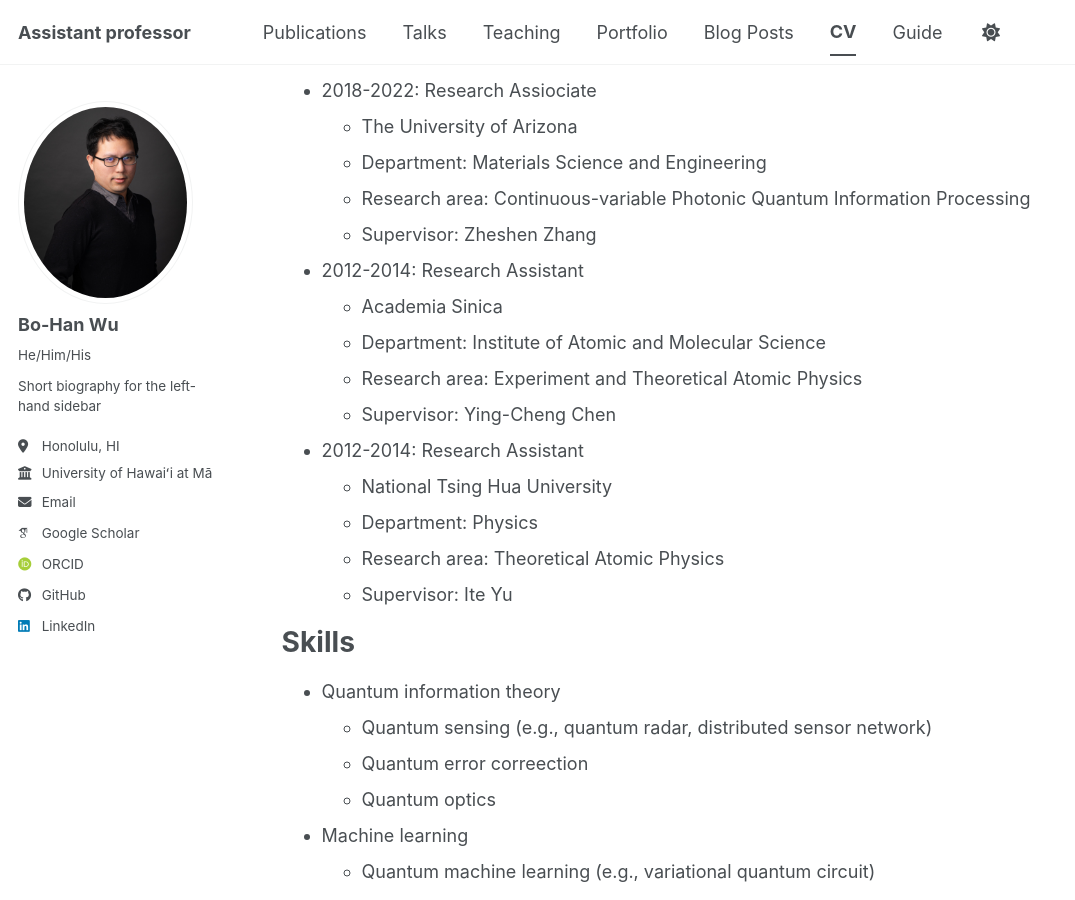
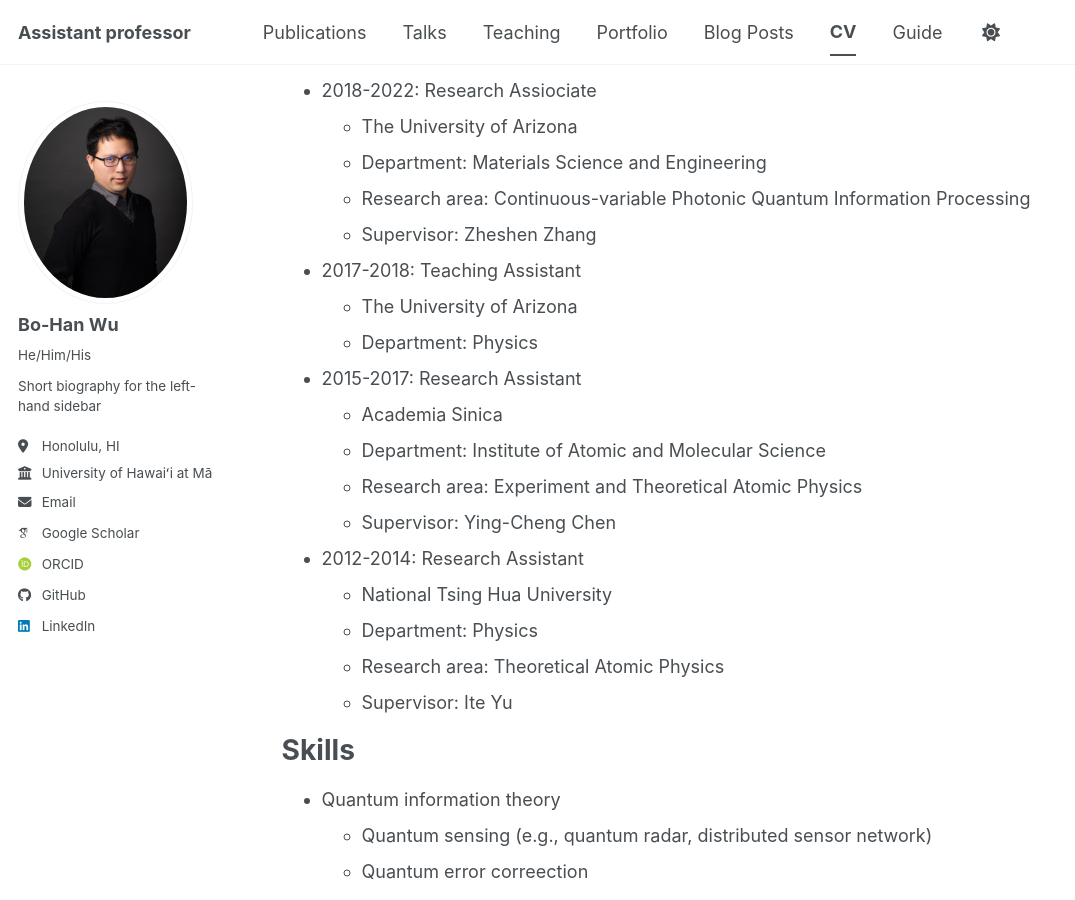
Before and after one commit to go705/go705.github.io, a Jekyll site: the page built from _pages/cv.md, in a window 1280 px wide and 900 px high, scrolled down 719 px. Shown: the whole window, without its empty margins (0-1075 px from the left). Built offline with Jekyll 4.4.1, drawn with Linux system fonts in a browser that asks for light colours; some web fonts are replaced; a script bundle is joined from its source files by our own code; library files that are not in the unit come from our copies.

Commit message:
Update cv.md

```diff
--- a/_pages/cv.md
+++ b/_pages/cv.md
@@ -37,7 +37,11 @@ Work experience
   * Research area: Continuous-variable Photonic Quantum Information Processing
   * Supervisor: Zheshen Zhang
 
-* 2012-2014: Research Assistant
+* 2017-2018: Teaching Assistant
+  * The University of Arizona
+  * Department: Physics
+
+* 2015-2017: Research Assistant
   * Academia Sinica
   * Department: Institute of Atomic and Molecular Science
   * Research area: Experiment and Theoretical Atomic Physics
```
